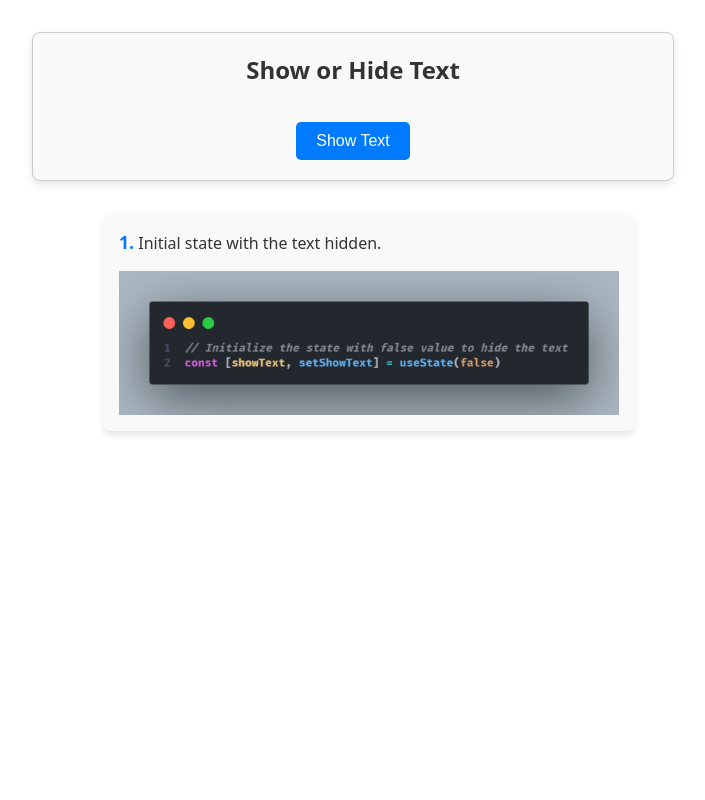
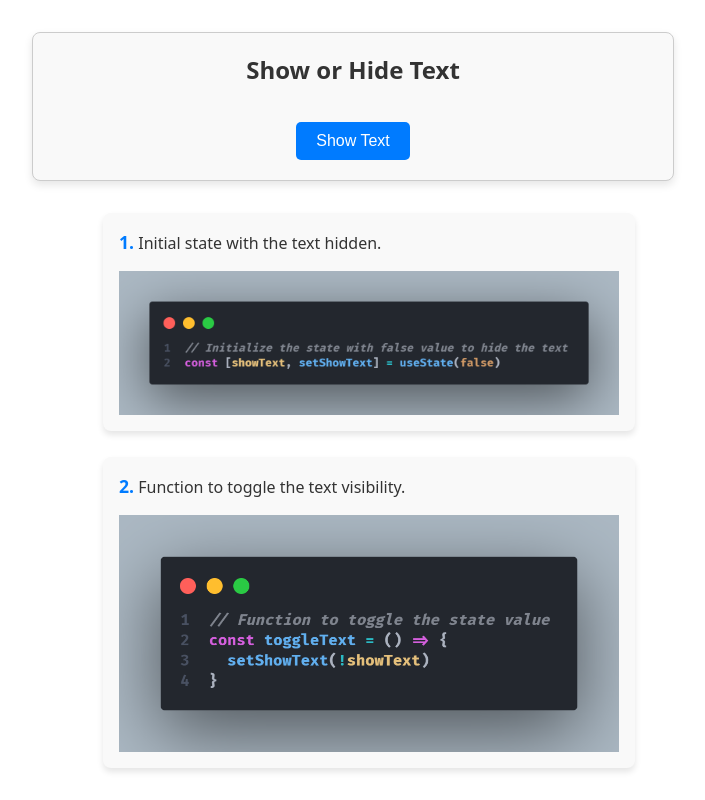
Before and after one commit to Espadv69/useState-Basics, a React (Vite) app in the folder ShowHideText/: page / in a window 1280 px wide. Shown: the whole page, without its empty margins (287-992 px from the left). Built offline with nearby package versions, Linux system fonts and the light colour scheme; the HTML template or start-up script is replaced by a standard one.

Commit message:
Add step 2 to Explanation component for toggling text visibility

```diff
--- a/ShowHideText/src/components/Explanation/Explanation.jsx
+++ b/ShowHideText/src/components/Explanation/Explanation.jsx
@@ -11,6 +11,13 @@ const Explanation = () => {
           imgUrl="/images/initHook.png"
           imgAlt="Code snippet showing the initial state with the text hidden."
         />
+
+        <LiExplanation
+          stepNumber={2}
+          description="Function to toggle the text visibility."
+          imgUrl="/images/toggleText.png"
+          imgAlt="Code snippet showing the function to toggle the text visibility."
+        />
       </ol>
     </div>
   )
```
